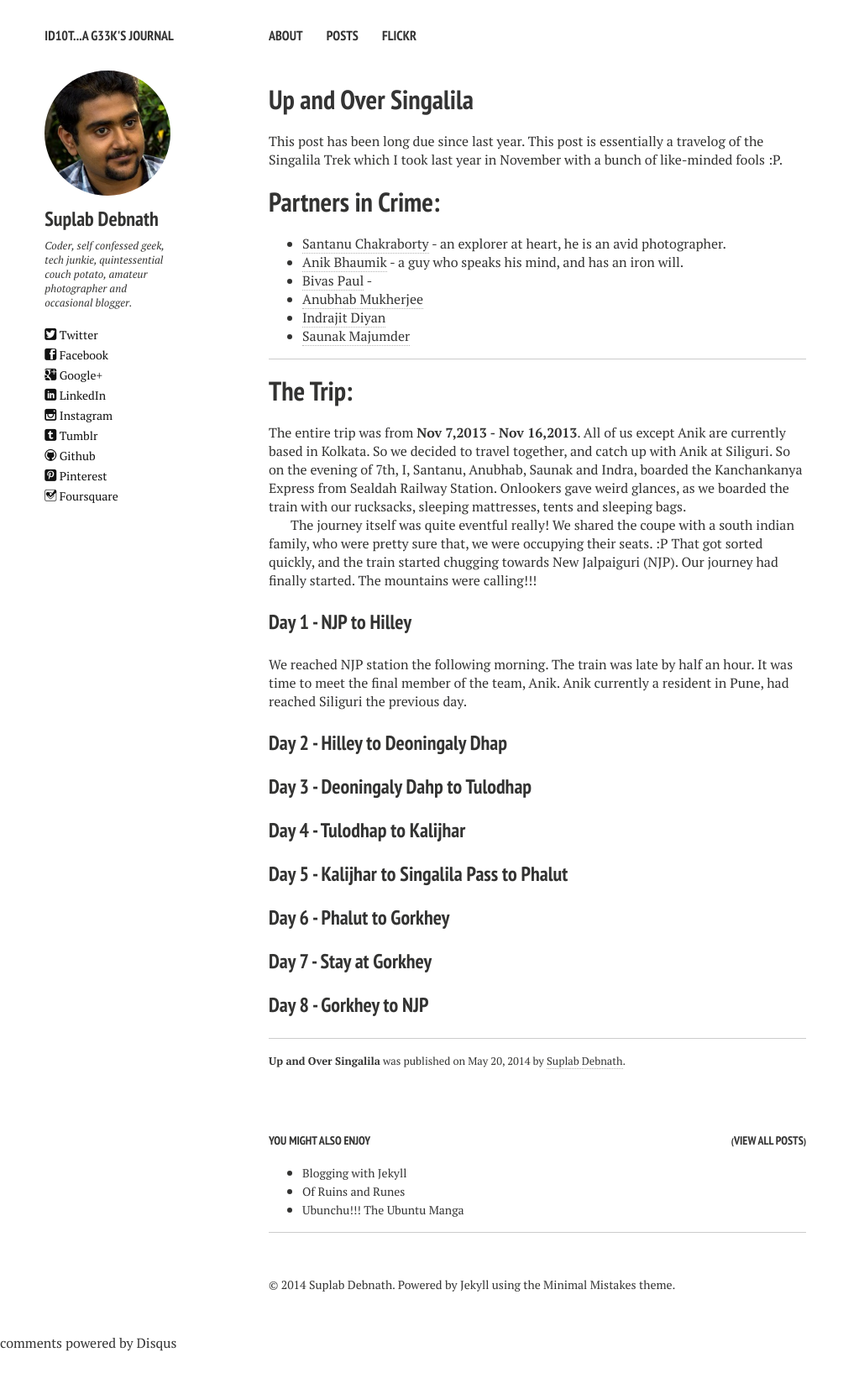
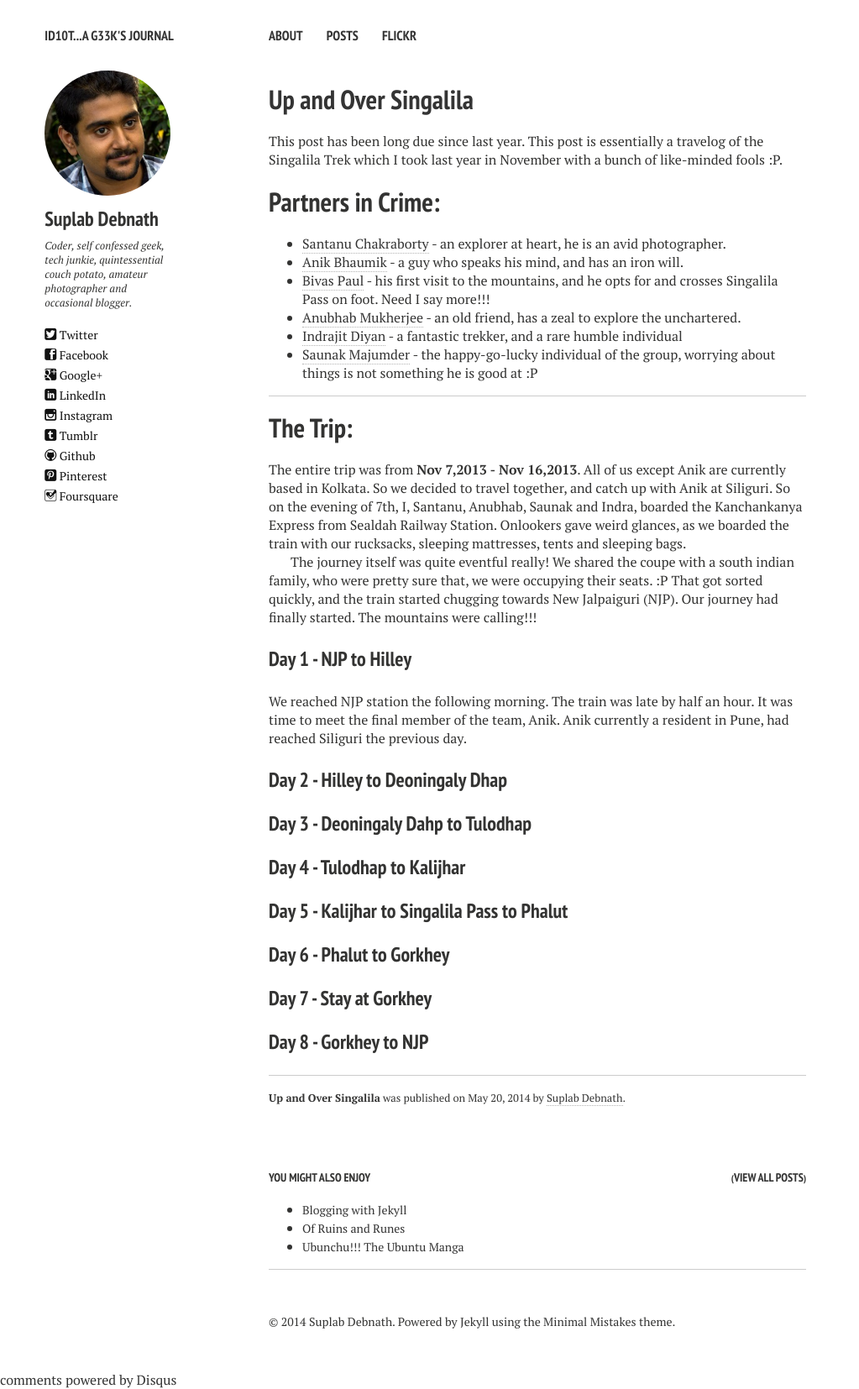
Before and after one commit to suplab/suplab.github.com, a Jekyll site: the page built from _posts/2014-05-20-up-and-over-singalila.md, in a window 1280 px wide. Shown: the whole page at 84% size, without its empty margins (0-1023 px from the left). Built offline with Jekyll 4.4.1, drawn with Linux system fonts in a browser that asks for light colours; nearby versions of some CDN libraries; comment, search, counter and statistics services are not loaded; before the commit the page ends 1610 px from its top, so only the background shows below that.

Commit message:
post updt

```diff
--- a/_posts/2014-05-20-up-and-over-singalila.md
+++ b/_posts/2014-05-20-up-and-over-singalila.md
@@ -16,10 +16,10 @@ This post is essentially a travelog of the Singalila Trek which I took last year
 
 * [Santanu Chakraborty](https://www.facebook.com/santanu.chakraborty.750) - an explorer at heart, he is an avid photographer.
 * [Anik Bhaumik](https://www.facebook.com/anik.bhaumik) - a guy who speaks his mind, and has an iron will.
-* [Bivas Paul](https://www.facebook.com/bivas.paul.7) -
-* [Anubhab Mukherjee](https://www.facebook.com/anubhab.mukherjee.31)
-* [Indrajit Diyan](https://www.facebook.com/indrajit.diyan)
-* [Saunak Majumder](https://www.facebook.com/saunak.majumder)
+* [Bivas Paul](https://www.facebook.com/bivas.paul.7) - his first visit to the mountains, and he opts for and crosses Singalila Pass on foot. Need I say more!!!
+* [Anubhab Mukherjee](https://www.facebook.com/anubhab.mukherjee.31) - an old friend, has a zeal to explore the unchartered.
+* [Indrajit Diyan](https://www.facebook.com/indrajit.diyan) - a fantastic trekker, and a rare humble individual
+* [Saunak Majumder](https://www.facebook.com/saunak.majumder) - the happy-go-lucky individual of the group, worrying about things is not something he is good at :P
 
 
 
```
